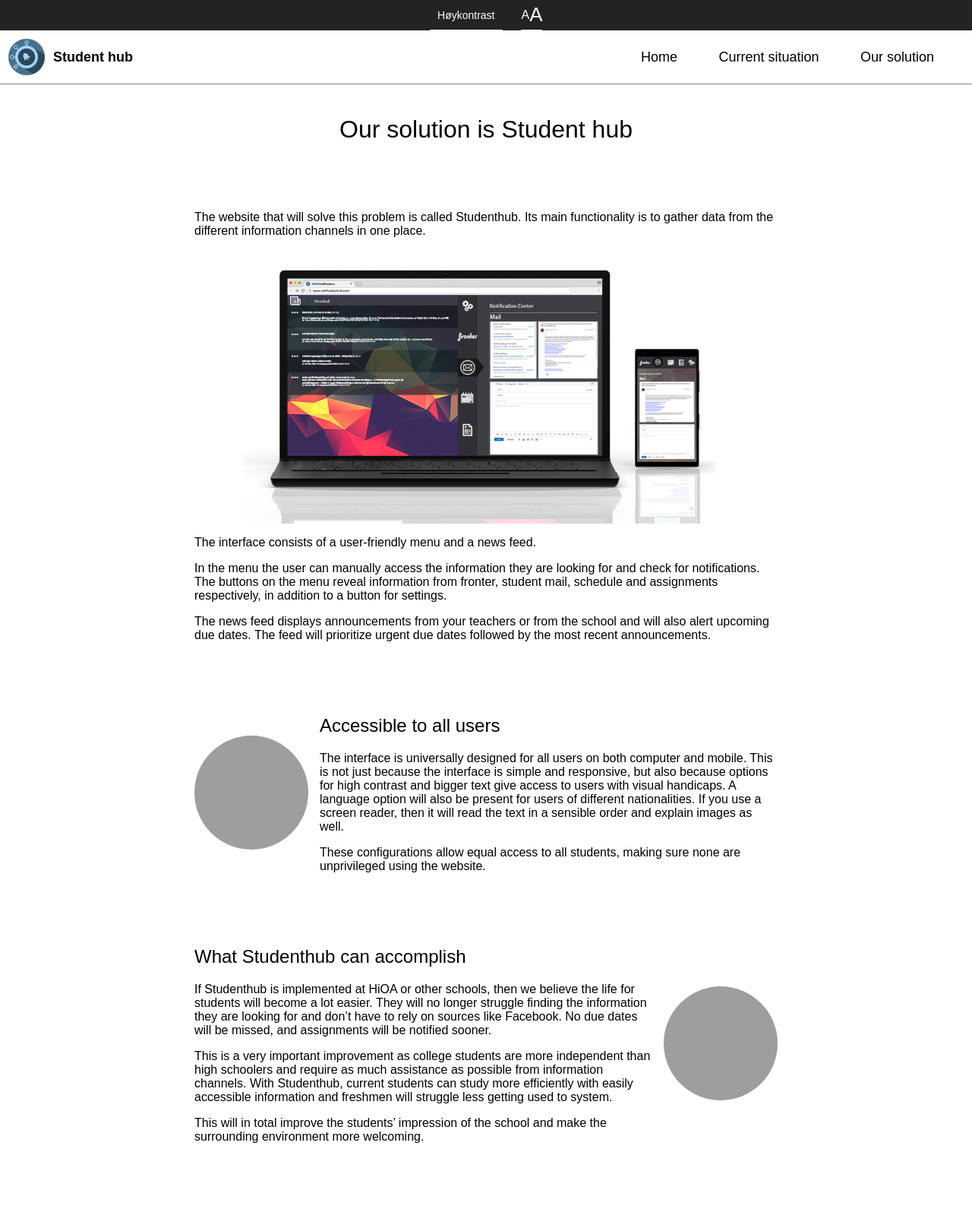
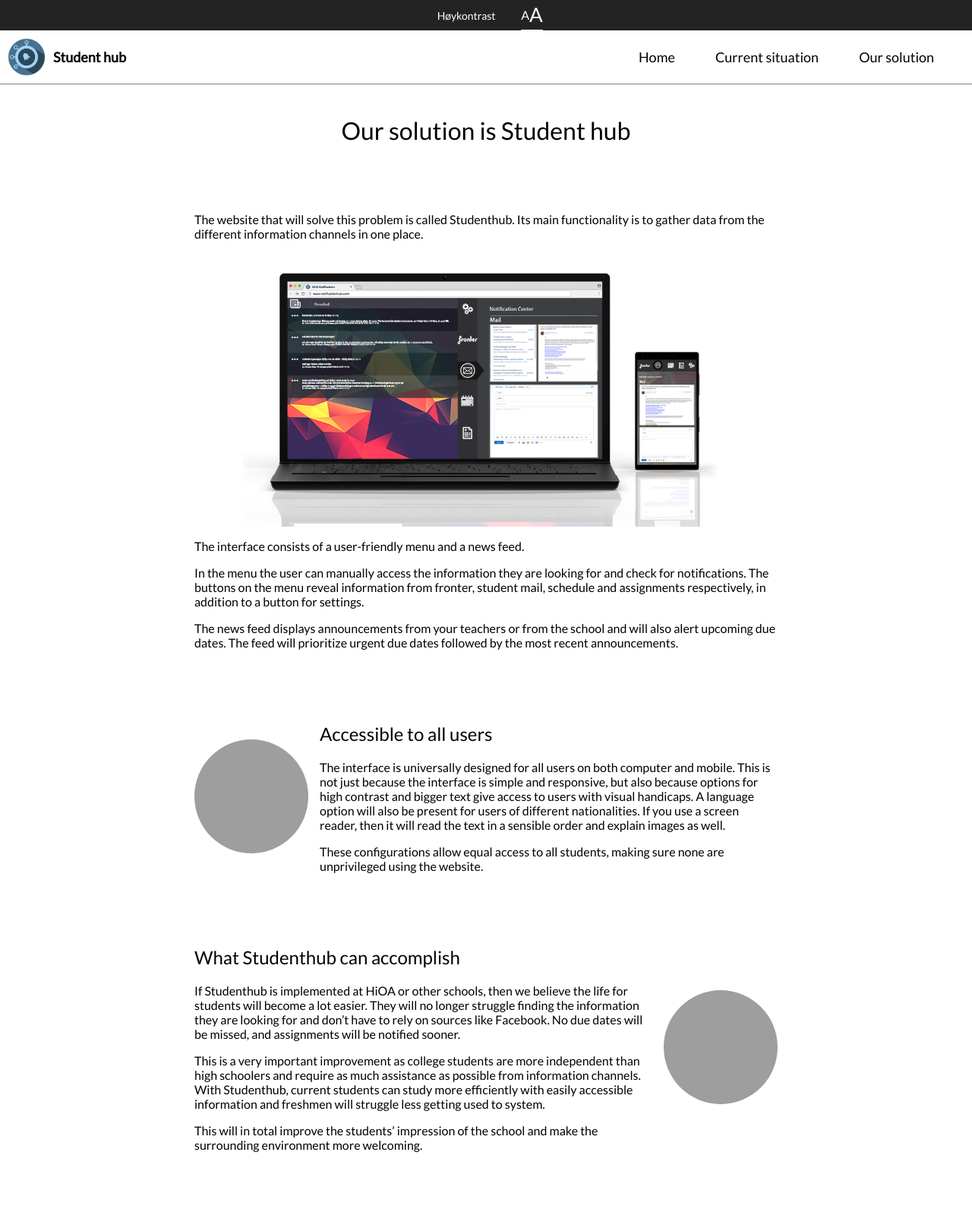
Before and after one commit to Webprosjekt-Hioa/shub, a PHP site: page /solution.html in a window 1280 px wide. Shown: the whole page at 76% size. Before the commit the page ends 1504 px from the top, so only its background shows below. Run offline with PHP 8.4, Linux system fonts and the light colour scheme; grey boxes are pictures that could not be loaded.

Commit message:
font change all text "Lato"

```diff
--- a/article.css
+++ b/article.css
@@ -1,4 +1,4 @@
-*{ font-family: Arial, Helvetica, sans-serif; }
+*{ font-family: "Lato", Arial, Helvetica, sans-serif; }
 
 body
 {
--- a/core.css
+++ b/core.css
@@ -1,4 +1,4 @@
-*{ font-family: Arial, Helvetica, sans-serif; }
+*{ font-family: "Lato", Arial, Helvetica, sans-serif; }
 
 body
 {
--- a/index.html
+++ b/index.html
@@ -4,6 +4,7 @@
         <meta charset="utf-8">
         <!--<meta http-equiv="refresh" content="1">-->
         <meta name="viewport" content="width=device-width, initial-scale=1">
+        <link href="https://fonts.googleapis.com/css?family=Lato" rel="stylesheet">
         <link href="core.css" rel="stylesheet" type="text/css">
         <link href="mcolor.css" rel="stylesheet" type="text/css" id="style-default">
         <link disabled="" href="colorH.css" rel="stylesheet" type="text/css" id="style-contrast">
--- a/problem.html
+++ b/problem.html
@@ -4,6 +4,7 @@
         <meta charset="utf-8">
         <!--<meta http-equiv="refresh" content="1">-->
         <meta name="viewport" content="width=device-width, initial-scale=1">
+        <link href="https://fonts.googleapis.com/css?family=Lato" rel="stylesheet">
         <link href="article.css" rel="stylesheet" type="text/css">
         <link href="pcolor.css" rel="stylesheet" type="text/css" id="style-default">
         <link disabled="" href="colorH.css" rel="stylesheet" type="text/css" id="style-contrast">
--- a/solution.html
+++ b/solution.html
@@ -4,6 +4,7 @@
             <meta charset="utf-8">
             <!--<meta http-equiv="refresh" content="1">-->
             <meta name="viewport" content="width=device-width, initial-scale=1">
+            <link href="https://fonts.googleapis.com/css?family=Lato" rel="stylesheet">
             <link href="article.css" rel="stylesheet" type="text/css">
             <link href="pcolor.css" rel="stylesheet" type="text/css" id="style-default">
             <link disabled="" href="colorH.css" rel="stylesheet" type="text/css" id="style-contrast">
```
